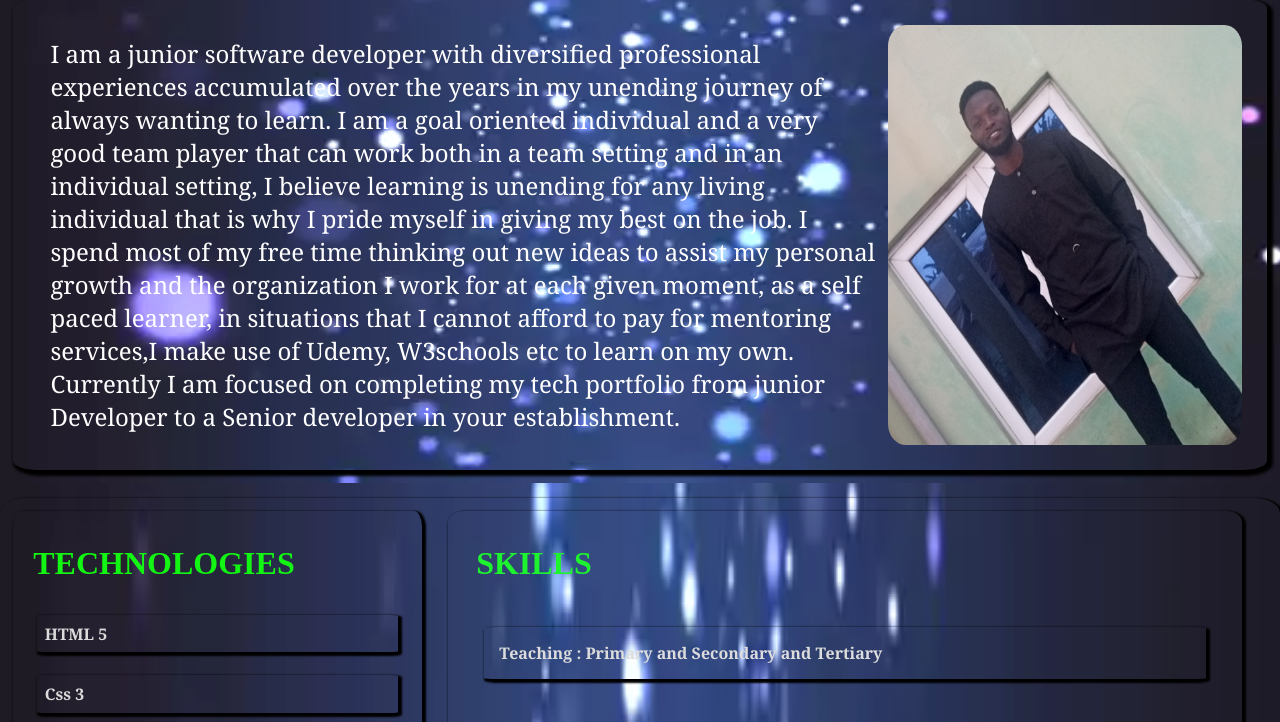
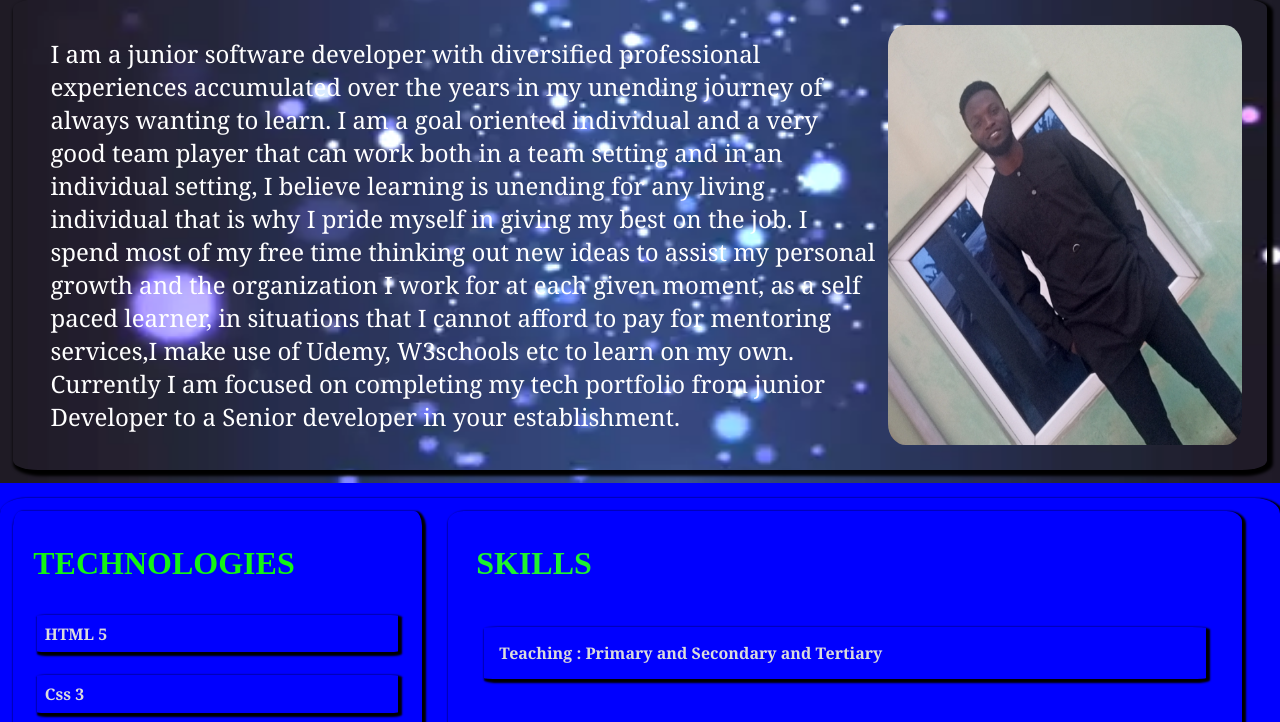
Before and after one commit to Nuel-Lincoln/portfolio-, a plain HTML site: page Index.html in a window 1280 px wide. Shown: the part 188-910 px from the top of the page. Drawn offline with Linux system fonts and the light colour scheme.

Commit message:
Update Index.css

```diff
--- a/Index.css
+++ b/Index.css
@@ -8,8 +8,9 @@ body{
      flex-direction: column;
      align-items: center;
      gap: 15px;
+     background-color:blue;
      background-size: 100% 100%;
-     background-image: url('./4.webp');
+     /*background-image: url('./4.webp');*/
      /* padding: 2%; */
      }
 
```
